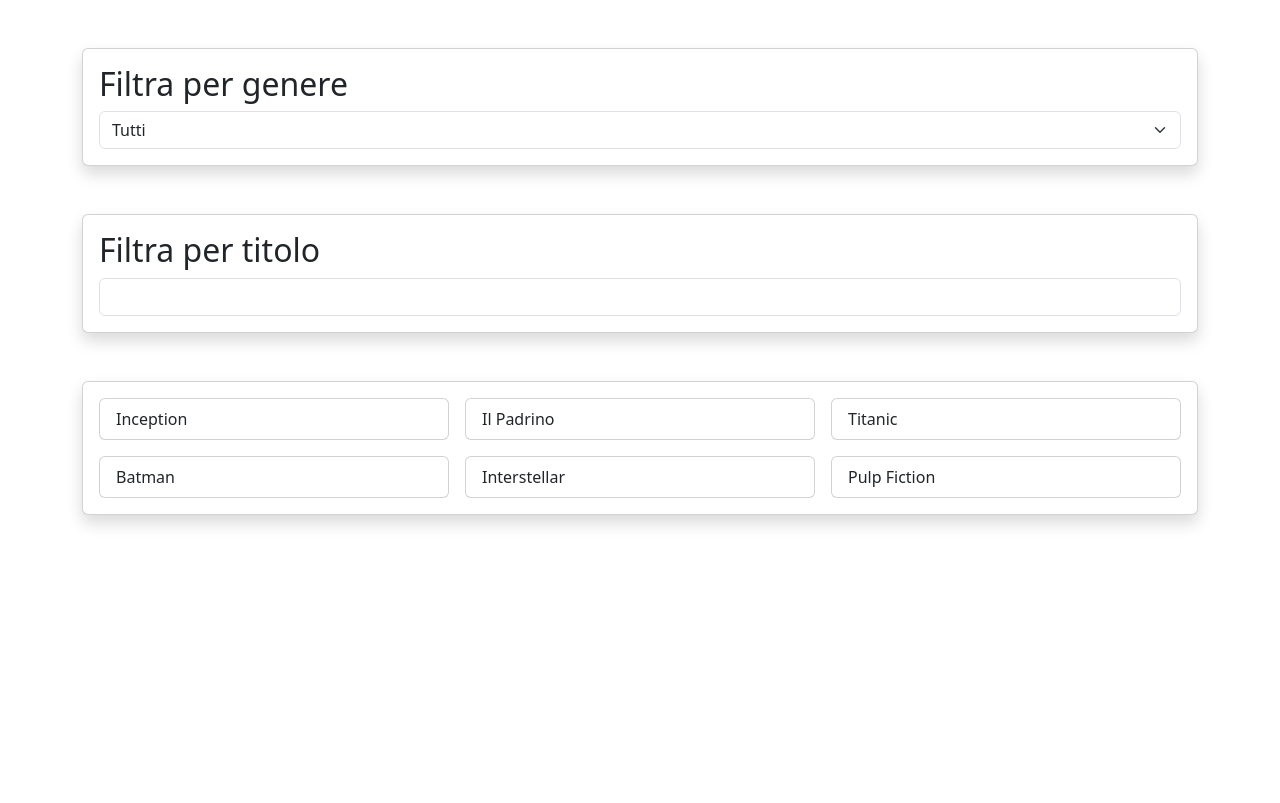
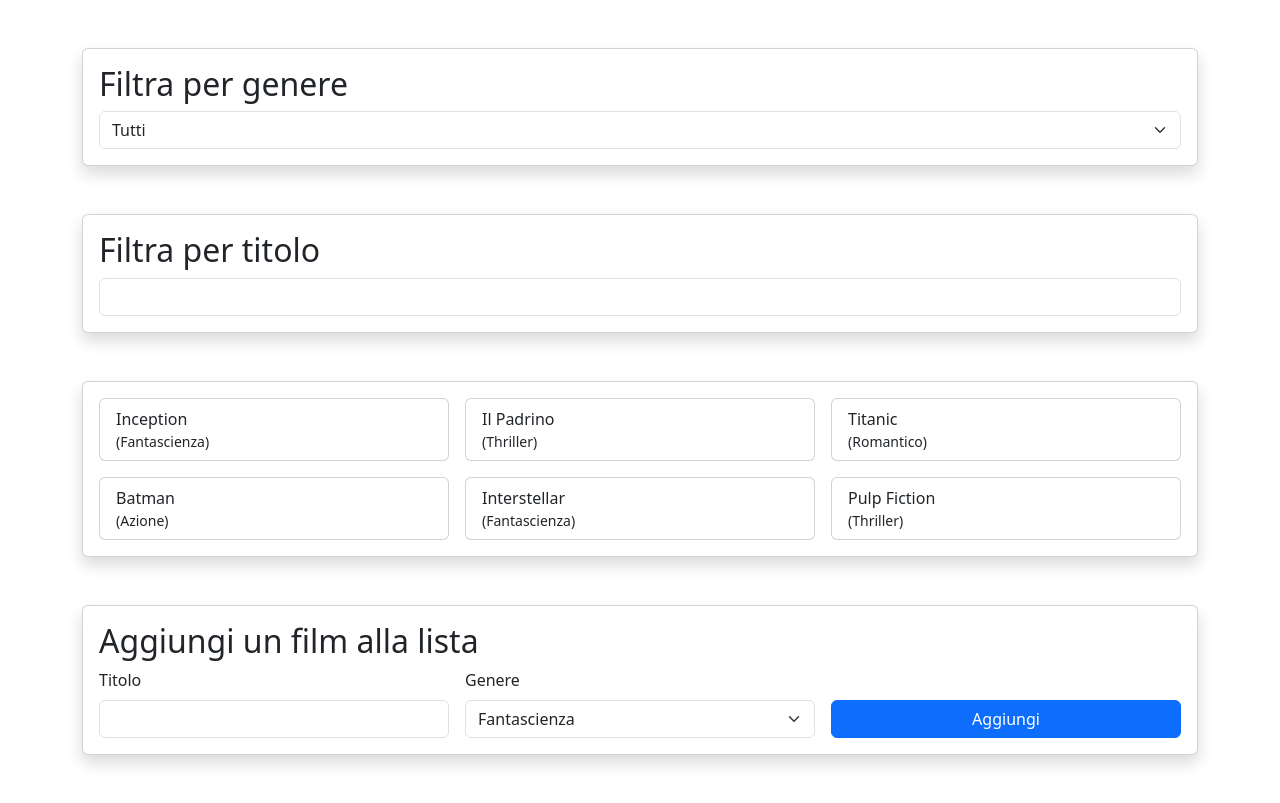
Before and after one commit to fedebacci/react-movie-filter, a React (Vite) app: page / in a window 1280 px wide. Built offline with nearby package versions, Linux system fonts and the light colour scheme.

Commit message:
Implementazione aggiunta nuovo film

```diff
--- a/src/components/layout/Main.jsx
+++ b/src/components/layout/Main.jsx
@@ -4,6 +4,8 @@
 import MoviesList from "../movies/MoviesList"
 import FilterBySelect from "../ui/FilterBySelect";
 import FilterByInput from "../ui/FilterByInput";
+
+import AddMovie from "../movies/AddMovie";
 
 
 
@@ -12,45 +14,68 @@
 moviesData.forEach(movie => {
     if (!genres.includes(movie.genre)) genres.push(movie.genre);
 });
-// console.debug(genres);
 
+
+
+const initialAddMovieData = {
+    title: "",
+    genre: ""
+}
 
 
 
 export default function Main () {
 
-    // console.debug(moviesData);
-    const [filteredMovies, setFilteredMovies] = useState(moviesData);
+    const [movies, setMovies] = useState(moviesData);
+    const [filteredMovies, setFilteredMovies] = useState(movies);
     const [filteredGenre, setFilteredGenre] = useState("all");
     const [filteredTitle, setFilteredTitle] = useState("");
-    // console.warn(filteredMovies);
-    // console.debug(filteredGenre);
-
+    const [newMovieData, setNewMovieData] = useState(initialAddMovieData);
 
 
 
     useEffect(() => {
-        // console.warn("filteredGenre", filteredGenre);
-        // console.warn("filteredTitle", filteredTitle);
+        if (filteredGenre === "all" && filteredTitle === "" ) return setFilteredMovies(movies);
 
-        if (filteredGenre === "all" && filteredTitle === "" ) return setFilteredMovies(moviesData);
-
-        let newFilteredMovies = moviesData.filter(movie => filteredGenre === "all" ? movie : movie.genre === filteredGenre);
-        // console.debug("newFilteredMovies 1", newFilteredMovies);
-
+        let newFilteredMovies = movies.filter(movie => filteredGenre === "all" ? movie : movie.genre === filteredGenre);
         newFilteredMovies = newFilteredMovies.filter(movie => movie.title.toLowerCase().includes(filteredTitle.toLowerCase()));
-        // console.debug("newFilteredMovies 2", newFilteredMovies);
 
         setFilteredMovies(newFilteredMovies);
-    }, [filteredGenre, filteredTitle])
+    }, [filteredGenre, filteredTitle, movies])
 
+
+
+    const handleMovieDataChange = (e) =>{
+        // console.debug("newMovieData", newMovieData);
+        // console.debug("e.target.name", e.target.name);
+        // console.debug("e.target.value", e.target.value);
+        setNewMovieData({
+            ...newMovieData,
+            [e.target.name]: e.target.value
+        })
+    }
+    const handleAddNewMovieSubmit = (e) => {
+        e.preventDefault();
+        // console.log("e.target", e.target);
+        // console.log("e.target.value", e.target.value);
+        // console.log("newMovieData", newMovieData);
+
+        newMovieData.genre = newMovieData.genre === "" ? genres[0] : newMovieData.genre;
+
+        if (newMovieData.title === "" || newMovieData.genre === "") return alert('Il nuovo film deve avere sia un titolo che un genere');
+
+        setMovies([ ...movies, newMovieData]);
+        // console.log(movies);
+        // setFilteredMovies(movies);
+        // console.log(filteredMovies);
+
+        setNewMovieData(initialAddMovieData);
+    }
 
 
 
     return (
         <main>
-
-
             <div className="container">
 
                 <FilterBySelect
@@ -58,20 +83,24 @@
                     handleChange={(e) => {setFilteredGenre(e.target.value)}}
                     possibleValues={genres}
                 />
+
                 <FilterByInput
                     filteredElement={filteredTitle}
                     handleChange={(e) => {setFilteredTitle(e.target.value)}}
                 />
 
-
                 <MoviesList
                     movies={filteredMovies}
                 />
 
+                <AddMovie
+                    genres={genres}
+                    handleSubmit={handleAddNewMovieSubmit}
+                    handleInputChange={handleMovieDataChange}
+                    movieData={newMovieData}
+                />
+
             </div>
-
-
-
         </main>
     );
 }
--- /dev/null
+++ b/src/components/movies/AddMovie.jsx
@@ -0,0 +1,68 @@
+export default function AddMovie ({ genres, handleSubmit, handleInputChange, movieData }) {
+    return (
+        <div className="card shadow p-3 my-5">
+            <div className="row">
+                <div className="col-12">
+                    <h2>Aggiungi un film alla lista</h2>
+
+
+
+                    <form
+                        onSubmit={handleSubmit}
+
+                        className="row g-3 row-cols-3"
+                    >
+                        <div className="col">
+                            <label htmlFor="newMovieTitle" className="form-label">
+                                Titolo
+                            </label>
+                            <input
+                                onChange={handleInputChange}
+                                value={movieData.title}
+
+                                name="title"
+                                type="text"
+                                className="form-control"
+                                id="newMovieTitle"
+                            />
+                        </div>
+                        <div className="col">
+                            <label htmlFor="newMovieGenre" className="form-label">
+                                Genere
+                            </label>
+                            <select
+                                onChange={handleInputChange}
+                                value={movieData.genre}
+
+                                name="genre"
+                                id="newMovieGenre"
+                                className="form-select"
+                                aria-label="Select for genre filter"
+                            >
+                                {
+                                    genres.map((genre, index) => {
+                                        return (
+                                            index === 0
+                                            ?
+                                            <option defaultValue key={index} value={genre}>{genre}</option>
+                                            :
+                                            <option key={index} value={genre}>{genre}</option>
+                                        );
+                                    })
+                                }
+                            </select>
+                        </div>
+                        <div className="col d-flex align-items-end">
+                            <button type="submit" className="btn btn-primary w-100">
+                                Aggiungi
+                            </button>
+                        </div>
+                    </form>
+
+
+
+                </div>
+            </div>
+        </div>
+    );
+};
--- a/src/components/movies/MovieCard.jsx
+++ b/src/components/movies/MovieCard.jsx
@@ -1,14 +1,8 @@
 export default function MovieCard ({ movie }) {
     return (
         <div className="col">
-            {/* <div className="card h-100"> */}
             <div className="card py-2 px-3 h-100">
-                {/* <div className="card-header"> */}
-                    {movie.title}
-                {/* </div> */}
-                {/* <div className="card-body">
-                    {movie.genre}
-                </div> */}
+                {movie.title} <small>({movie.genre})</small>
             </div>
         </div>
     );
--- a/src/components/movies/MoviesList.jsx
+++ b/src/components/movies/MoviesList.jsx
@@ -2,7 +2,7 @@
 
 export default function MoviesList ({ movies }) {
     return (
-        <div className="card shadow p-3">
+        <div className="card shadow p-3 my-5">
             {
                 movies.length > 0 ?
                     <div className="row row-cols-3 g-3">
```
